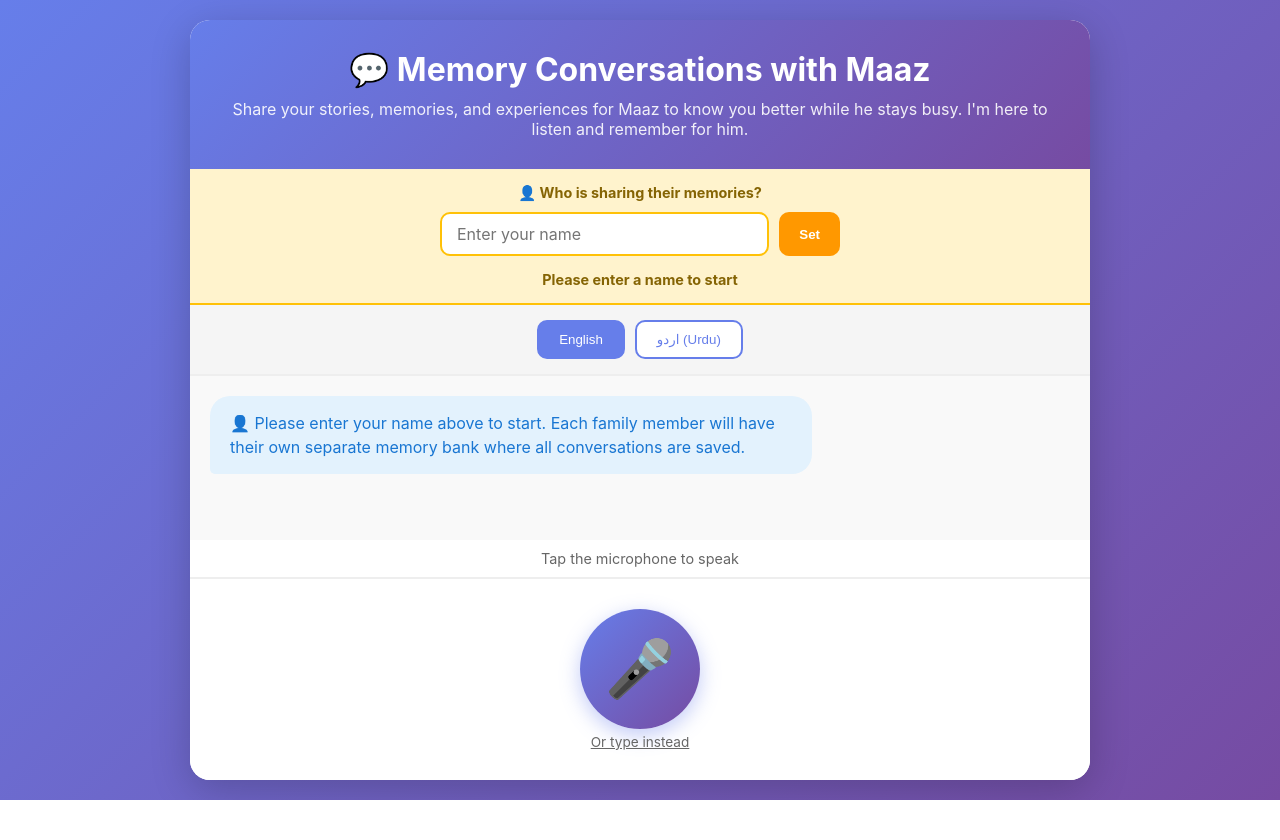
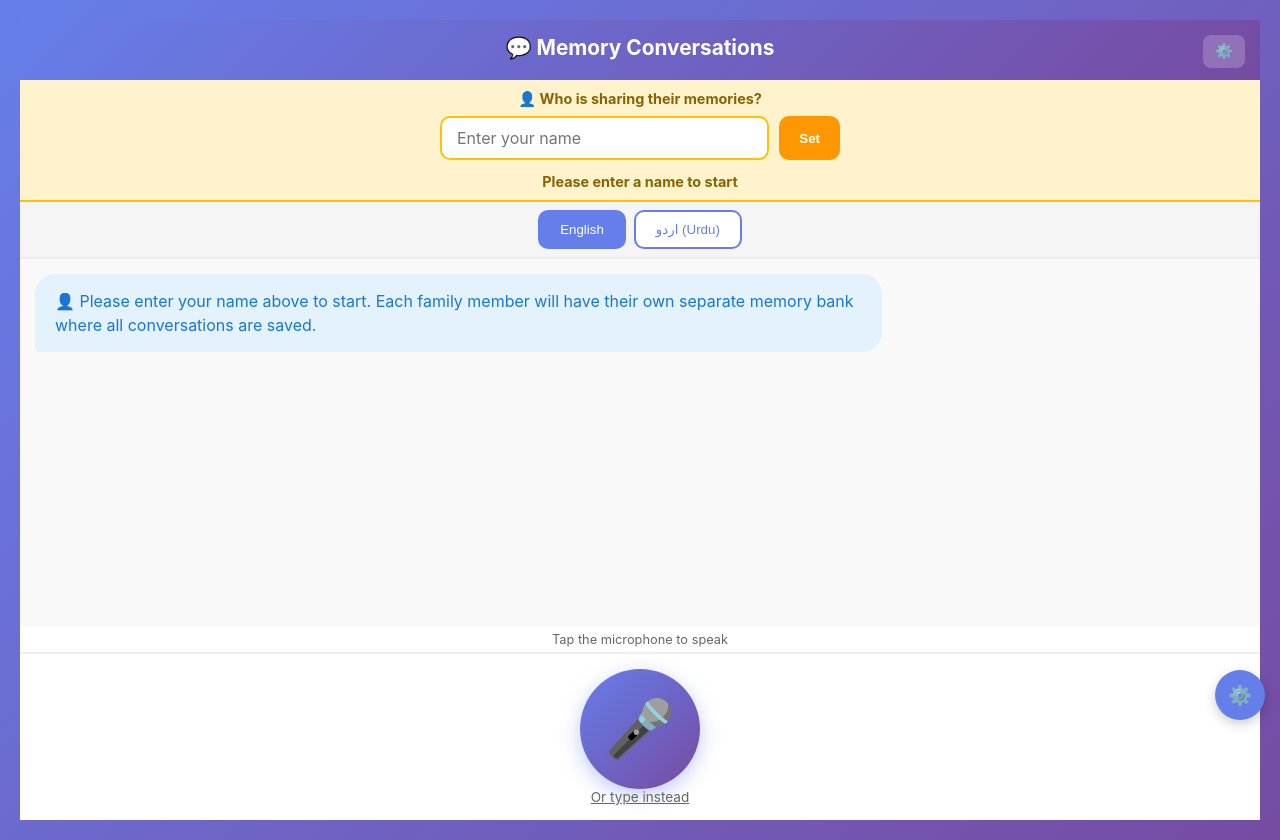
Before and after one commit to maazahmed2000-max/Memoirs, a plain HTML site: page index.html in a window 1280 px wide. Before the commit the page ends 800 px from the top, so only its background shows below. Drawn offline with Linux system fonts and the light colour scheme.

Commit message:
Update index.html

```diff
--- a/index.html
+++ b/index.html
@@ -21,39 +21,60 @@
         }
 
         .container {
-            max-width: 900px;
+            max-width: 100%;
             margin: 0 auto;
             background: white;
-            border-radius: 20px;
-            box-shadow: 0 10px 40px rgba(0, 0, 0, 0.2);
+            border-radius: 0;
+            box-shadow: none;
             display: flex;
             flex-direction: column;
-            height: calc(100vh - 40px);
+            height: 100vh;
             overflow: hidden;
         }
 
         .header {
             background: linear-gradient(135deg, #667eea 0%, #764ba2 100%);
             color: white;
-            padding: 30px;
+            padding: 15px 20px;
             text-align: center;
+            flex-shrink: 0;
+            position: relative;
         }
 
         .header h1 {
-            font-size: 2rem;
-            margin-bottom: 10px;
+            font-size: 1.3rem;
+            margin-bottom: 5px;
         }
 
         .header p {
             opacity: 0.9;
-            font-size: 1rem;
+            font-size: 0.85rem;
+            display: none; /* Hide description to save space */
+        }
+
+        .header-toggle {
+            position: absolute;
+            top: 15px;
+            right: 15px;
+            background: rgba(255, 255, 255, 0.2);
+            border: none;
+            color: white;
+            padding: 8px 12px;
+            border-radius: 8px;
+            cursor: pointer;
+            font-size: 0.9rem;
+        }
+
+        .header-toggle:hover {
+            background: rgba(255, 255, 255, 0.3);
         }
 
         .chat-container {
             flex: 1;
             overflow-y: auto;
-            padding: 20px;
+            padding: 15px;
             background: #f9f9f9;
+            min-height: 0; /* Important for flex scrolling */
         }
 
         .message {
@@ -104,13 +125,14 @@
         }
 
         .input-area {
-            padding: 30px 20px;
+            padding: 15px;
             background: white;
             border-top: 2px solid #eee;
             display: flex;
             flex-direction: column;
-            gap: 15px;
+            gap: 10px;
             align-items: center;
+            flex-shrink: 0;
         }
 
         /* Main microphone button - prominent and centered */
@@ -221,13 +243,23 @@
         }
 
         .person-selector {
-            padding: 15px 20px;
+            padding: 10px 15px;
             background: #fff3cd;
             border-bottom: 2px solid #ffc107;
             display: flex;
             flex-direction: column;
-            gap: 10px;
+            gap: 8px;
             align-items: center;
+            flex-shrink: 0;
+            transition: max-height 0.3s ease, padding 0.3s ease, opacity 0.3s ease;
+            overflow: hidden;
+        }
+
+        .person-selector.collapsed {
+            max-height: 0;
+            padding: 0;
+            border-bottom: none;
+            opacity: 0;
         }
 
         .person-selector label {
@@ -270,13 +302,22 @@
         }
 
         .language-selector {
-            padding: 15px 20px;
+            padding: 8px 15px;
             background: #f5f5f5;
             display: flex;
-            gap: 10px;
+            gap: 8px;
             justify-content: center;
             border-bottom: 2px solid #eee;
-            }
+            flex-shrink: 0;
+            transition: max-height 0.3s ease, padding 0.3s ease;
+            overflow: hidden;
+        }
+
+        .language-selector.collapsed {
+            max-height: 0;
+            padding: 0;
+            border-bottom: none;
+        }
 
             .lang-btn {
             padding: 10px 20px;
@@ -295,14 +336,44 @@
 
         .status {
             text-align: center;
-            padding: 10px;
-                font-size: 0.9rem;
+            padding: 5px 10px;
+            font-size: 0.8rem;
             color: #666;
+            flex-shrink: 0;
+            min-height: 25px;
         }
 
         .status.recording {
             color: #f44336;
             font-weight: bold;
+        }
+
+        .controls-toggle {
+            position: fixed;
+            bottom: 80px;
+            right: 15px;
+            background: #667eea;
+            color: white;
+            border: none;
+            border-radius: 50%;
+            width: 50px;
+            height: 50px;
+            font-size: 1.2rem;
+            cursor: pointer;
+            box-shadow: 0 4px 12px rgba(0, 0, 0, 0.2);
+            z-index: 100;
+            display: flex;
+            align-items: center;
+            justify-content: center;
+            transition: transform 0.3s;
+        }
+
+        .controls-toggle:hover {
+            transform: scale(1.1);
+        }
+
+        .controls-toggle.active {
+            background: #764ba2;
         }
 
         @media (max-width: 600px) {
@@ -312,11 +383,22 @@
             }
 
             .header h1 {
-                font-size: 1.5rem;
+                font-size: 1.1rem;
             }
 
             .message-bubble {
                 max-width: 85%;
+            }
+
+            .chat-container {
+                padding: 10px;
+            }
+
+            .controls-toggle {
+                bottom: 70px;
+                right: 10px;
+                width: 45px;
+                height: 45px;
             }
         }
     </style>
@@ -324,8 +406,9 @@
 <body>
     <div class="container">
         <div class="header">
-            <h1>💬 Memory Conversations with Maaz</h1>
-            <p>Share your stories, memories, and experiences for Maaz to know you better while he stays busy. I'm here to listen and remember for him.</p>
+            <button class="header-toggle" id="toggleControls" onclick="toggleControls()" title="Toggle controls">⚙️</button>
+            <h1>💬 Memory Conversations</h1>
+            <p style="display: none;">Share your stories, memories, and experiences. I'm here to listen and remember.</p>
     </div>
 
         <div class="person-selector" id="personSelector">
@@ -351,6 +434,8 @@
         </div>
 
         <div class="status" id="status">Tap the microphone to speak</div>
+
+        <button class="controls-toggle" id="controlsToggle" onclick="toggleControls()" title="Show/Hide controls">⚙️</button>
 
         <div class="input-area">
             <button class="btn-mic" id="micBtn" title="Tap to speak">🎤</button>
@@ -447,7 +532,7 @@
             // Hide person selector if person is set (cleaner UI)
             const personSelector = document.getElementById('personSelector');
             if (personSelector) {
-                personSelector.style.display = 'none';
+                personSelector.classList.add('collapsed');
             }
 
             // Clear chat and load this person's history
@@ -541,6 +626,20 @@
                     })
                 });
 
+                // Check if response is ok before parsing JSON
+                if (!response.ok) {
+                    const errorText = await response.text();
+                    let errorMessage = `Server error (${response.status})`;
+                    try {
+                        const errorJson = JSON.parse(errorText);
+                        errorMessage = errorJson.error || errorJson.details || errorMessage;
+                    } catch (e) {
+                        // Not JSON, use the text or status
+                        errorMessage = errorText.substring(0, 100) || errorMessage;
+                    }
+                    throw new Error(errorMessage);
+                }
+
                 const result = await response.json();
 
                 // Remove typing indicator
@@ -561,13 +660,25 @@
 
                     // Reset status (will be updated by speakText when it finishes)
                                 } else {
-                    addMessage('Sorry, I encountered an error. Please try again.', 'ai');
+                    addMessage(`Sorry, I encountered an error: ${result.error || 'Unknown error'}. Please try again.`, 'ai');
                     statusDiv.textContent = 'Tap the microphone to speak';
                 }
             } catch (error) {
                 console.error('Error sending message:', error);
+                console.error('Worker URL:', WORKER_URL);
+                console.error('Error details:', error.message);
                 removeMessage(typingId);
-                addMessage('Connection error. Please check your internet and try again.', 'ai');
+
+                let errorMsg = 'Connection error. ';
+                if (error.message.includes('Failed to fetch') || error.message.includes('NetworkError')) {
+                    errorMsg += `Cannot connect to ${WORKER_URL}. Please check:\n1. Your internet connection\n2. The worker is deployed\n3. The worker URL is correct`;
+                } else if (error.message.includes('CORS')) {
+                    errorMsg += 'CORS error. The worker may not be allowing requests from this origin.';
+                } else {
+                    errorMsg += error.message || 'Please check your internet and try again.';
+                }
+
+                addMessage(errorMsg, 'ai');
                 statusDiv.textContent = 'Tap the microphone to speak';
             }
         }
@@ -826,7 +937,11 @@
             // Hide person selector (they're already identified)
             const personSelector = document.getElementById('personSelector');
             if (personSelector) {
-                personSelector.style.display = 'none';
+                personSelector.classList.add('collapsed');
+            }
+            // Auto-collapse controls when person is set
+            if (typeof toggleControls === 'function' && controlsVisible) {
+                toggleControls();
             }
 
             // Update URL to include person parameter (for bookmarking)
```
